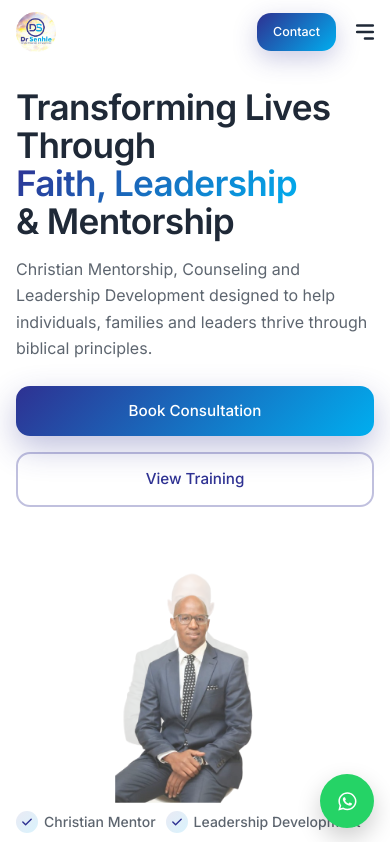
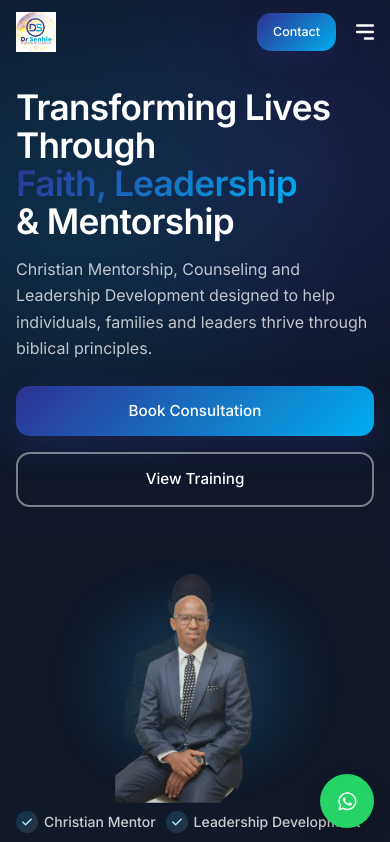
Before and after one commit to 040428/dr-senhle-website, a React (Vite) app: page / in a window 390 px wide. Shown: the top 842 px of the page. Built offline with nearby package versions, Linux system fonts and the light colour scheme.

Commit message:
feat: Make Website Mobile Responsive
Co-authored-by: traeagent <traeagent@users.noreply.github.com>

```diff
--- a/src/components/Hero.jsx
+++ b/src/components/Hero.jsx
@@ -45,7 +45,7 @@ const buttonVariants = {
   }),
 };
 
-function TrustBadges({ sx }) {
+function TrustBadges({ sx, textColor = 'text.secondary', iconBackground, iconColor = '#2E3192' }) {
   return (
     <Stack
       direction="row"
@@ -65,18 +65,18 @@ function TrustBadges({ sx }) {
               width: 22,
               height: 22,
               borderRadius: '50%',
-              background: 'linear-gradient(135deg, rgba(46, 49, 146, 0.1), rgba(0, 174, 239, 0.15))',
+              background: iconBackground || 'linear-gradient(135deg, rgba(46, 49, 146, 0.1), rgba(0, 174, 239, 0.15))',
               display: 'flex',
               alignItems: 'center',
               justifyContent: 'center',
               flexShrink: 0,
             }}
           >
-            <HiCheck size={14} color="#2E3192" />
+            <HiCheck size={14} color={iconColor} />
           </Box>
           <Typography
             variant="body2"
-            sx={{ fontWeight: 500, color: 'text.secondary', fontSize: '0.875rem' }}
+            sx={{ fontWeight: 500, color: textColor, fontSize: '0.875rem' }}
           >
             {badge}
           </Typography>
@@ -169,6 +169,14 @@ function Hero() {
         alignItems: 'center',
         pt: { xs: 11, sm: 12, md: 14 },
         pb: { xs: 7, sm: 8, md: 8 },
+        '&::before': {
+          content: '""',
+          position: 'absolute',
+          inset: 0,
+          background:
+            'radial-gradient(circle at 18% 22%, rgba(0, 174, 239, 0.16), transparent 36%), radial-gradient(circle at 78% 18%, rgba(46, 49, 146, 0.28), transparent 30%)',
+          pointerEvents: 'none',
+        },
       }}
     >
       <Container maxWidth="xl" sx={{ position: 'relative', zIndex: 1 }}>
@@ -199,7 +207,7 @@ function Hero() {
                 sx={{
                   fontSize: { xs: '2.2rem', sm: '2.8rem', md: '3.25rem', lg: '3.75rem' },
                   lineHeight: { xs: 1.08, md: 1.1 },
-                  color: '#1F2937',
+                  color: '#FFFFFF',
                   mb: { xs: 2, md: 3 },
                 }}
               >
@@ -226,7 +234,7 @@ function Hero() {
                 sx={{
                   fontSize: { xs: '1rem', md: '1.125rem' },
                   lineHeight: { xs: 1.65, md: 1.75 },
-                  color: 'text.secondary',
+                  color: 'rgba(255, 255, 255, 0.74)',
                   maxWidth: 520,
                   mb: { xs: 3, md: 4 },
                 }}
@@ -267,11 +275,11 @@ function Hero() {
                       px: 4,
                       py: 1.5,
                       width: { xs: '100%', sm: 'auto' },
-                      borderColor: 'rgba(46, 49, 146, 0.3)',
-                      color: '#2E3192',
+                      borderColor: 'rgba(255, 255, 255, 0.45)',
+                      color: '#FFFFFF',
                       '&:hover': {
-                        borderColor: '#2E3192',
-                        background: 'rgba(46, 49, 146, 0.04)',
+                        borderColor: '#FFFFFF',
+                        background: 'rgba(255, 255, 255, 0.08)',
                       },
                     }}
                   >
@@ -281,7 +289,12 @@ function Hero() {
               </Stack>
 
               <MotionBox variants={itemVariants} sx={{ display: { xs: 'none', md: 'block' } }}>
-                <TrustBadges sx={{ mt: 1 }} />
+                <TrustBadges
+                  sx={{ mt: 1 }}
+                  textColor="rgba(255, 255, 255, 0.78)"
+                  iconBackground="linear-gradient(135deg, rgba(0, 174, 239, 0.18), rgba(255, 255, 255, 0.12))"
+                  iconColor="#A5F3FC"
+                />
               </MotionBox>
             </MotionBox>
           </Grid>
@@ -314,6 +327,15 @@ function Hero() {
                   position: 'relative',
                   width: '100%',
                   minHeight: { xs: 240, sm: 340, md: 560 },
+                  '&::before': {
+                    content: '""',
+                    position: 'absolute',
+                    inset: { xs: '12% 8%', md: '10% 2%' },
+                    borderRadius: '50%',
+                    background:
+                      'radial-gradient(circle, rgba(255, 255, 255, 0.12) 0%, rgba(0, 174, 239, 0.12) 38%, rgba(15, 23, 42, 0) 72%)',
+                    filter: 'blur(18px)',
+                  },
                 }}
               >
                 {heroImages.map((imageSrc, index) => (
@@ -346,7 +368,11 @@ function Hero() {
           </Grid>
         </Grid>
         <Box sx={{ display: { xs: 'block', md: 'none' }, mt: 1 }}>
-          <TrustBadges />
+          <TrustBadges
+            textColor="rgba(255, 255, 255, 0.78)"
+            iconBackground="linear-gradient(135deg, rgba(0, 174, 239, 0.18), rgba(255, 255, 255, 0.12))"
+            iconColor="#A5F3FC"
+          />
         </Box>
       </Container>
 
--- a/src/components/Navbar/Navbar.jsx
+++ b/src/components/Navbar/Navbar.jsx
@@ -49,7 +49,7 @@ function Navbar() {
     transition: 'background-color 0.35s ease, box-shadow 0.35s ease, backdrop-filter 0.35s ease',
   };
 
-  const linkColor = scrolled ? '#1F2937' : '#1F2937';
+  const linkColor = scrolled ? '#1F2937' : 'rgba(255, 255, 255, 0.88)';
 
   const navLinks = (
     <Stack
@@ -149,7 +149,7 @@ function Navbar() {
             <IconButton
               edge="end"
               onClick={() => setDrawerOpen(true)}
-              sx={{ display: { xs: 'flex', md: 'none' }, color: '#1F2937' }}
+              sx={{ display: { xs: 'flex', md: 'none' }, color: scrolled ? '#1F2937' : '#FFFFFF' }}
               aria-label="Open menu"
             >
               <HiMenuAlt3 size={26} />
--- a/src/sections/HeroSection.jsx
+++ b/src/sections/HeroSection.jsx
@@ -9,7 +9,7 @@ function HeroSection() {
       sx={{
         position: 'relative',
         minHeight: '100vh',
-        backgroundColor: '#FFFFFF',
+        background: 'linear-gradient(180deg, #0F172A 0%, #111827 100%)',
         overflowX: 'clip',
       }}
     >
```
